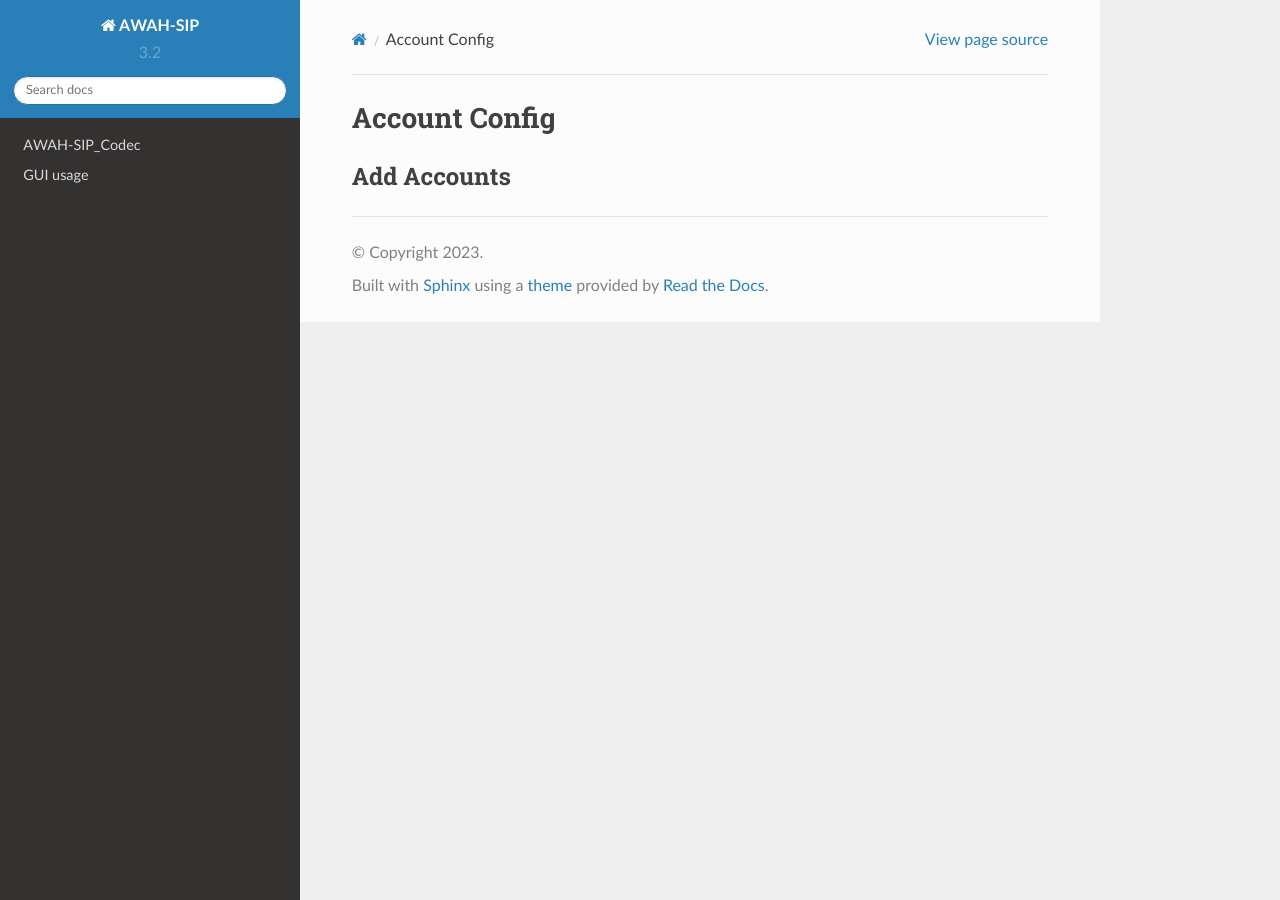
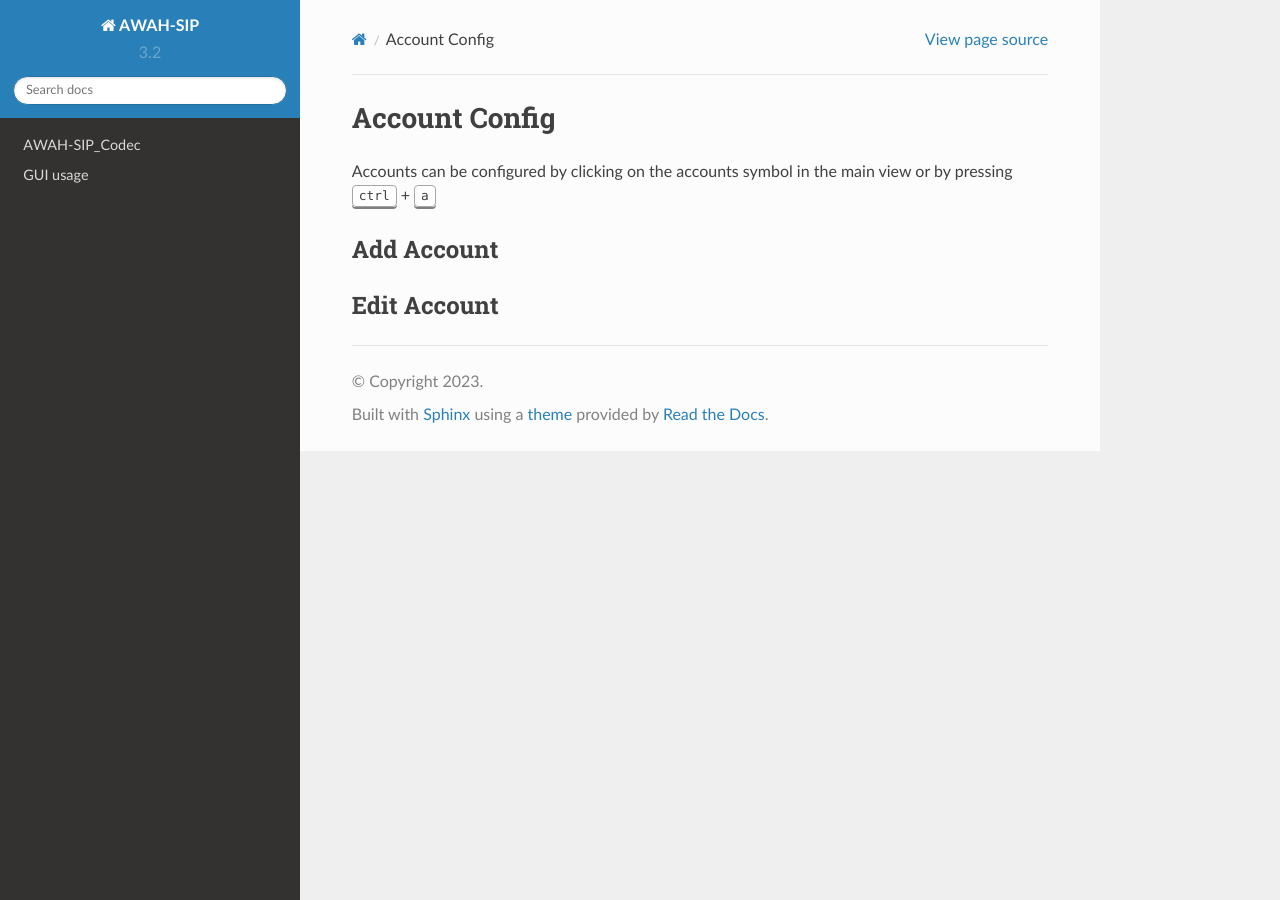
Before and after one commit to AWAH-SIP/AWAH-SIP_Documentation, a Sphinx documentation site: the page built from docs/source/AWAH-SIP_GUI_Accounts.rst, in a window 1280 px wide. Built offline with Sphinx 7.4.7 and the Read the Docs theme 2.0.0, drawn with Linux system fonts in a browser that asks for light colours; pages that are not in the unit, such as notebooks, are missing from menus.

Commit message:
Update AWAH-SIP_GUI_Accounts.rst

```diff
--- a/docs/source/AWAH-SIP_GUI_Accounts.rst
+++ b/docs/source/AWAH-SIP_GUI_Accounts.rst
@@ -1,6 +1,11 @@
 Account Config
 ==============
 
+Accounts can be configured by clicking on the accounts symbol in the main view or by pressing :kbd:`ctrl` + :kbd:`a`
 
-Add Accounts
+Add Account
+-----------
+
+
+Edit Account
 ------------
```
